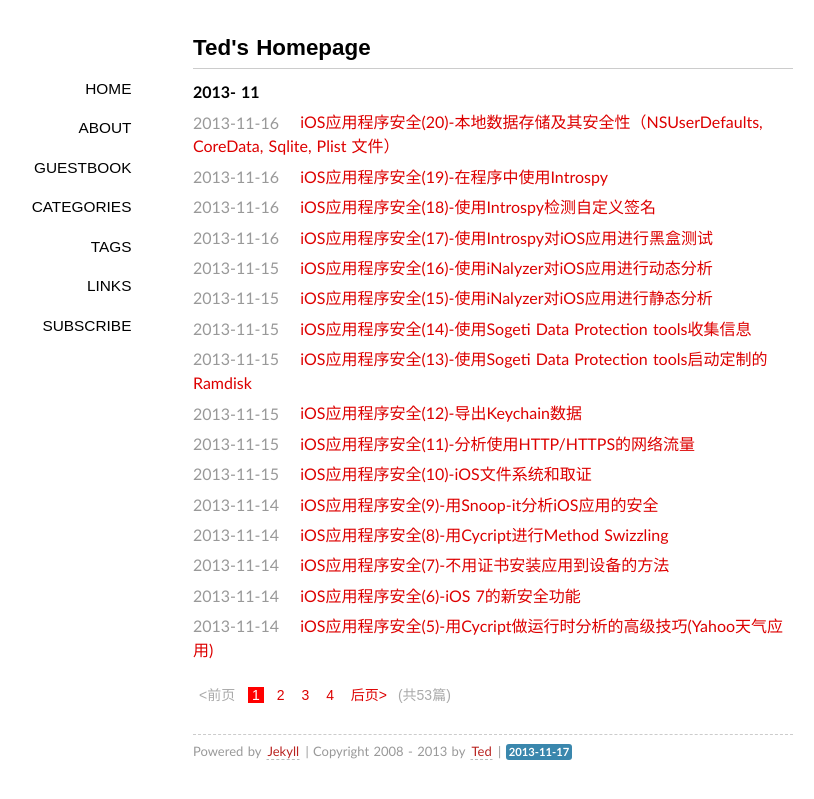
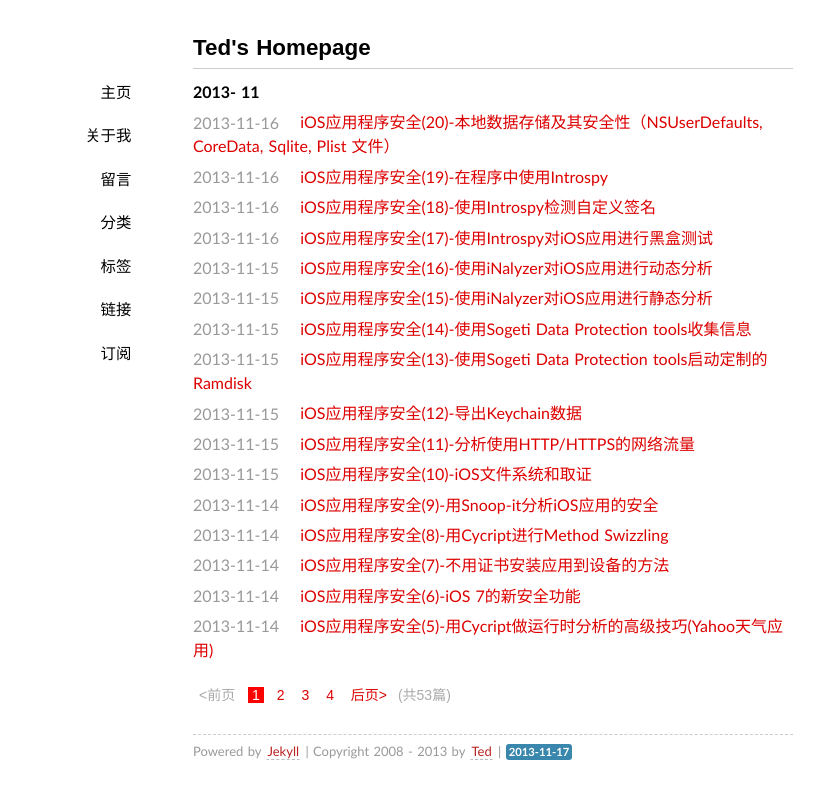
Before and after one commit to wufawei/wufawei.github.com, a Jekyll site: the page built from index.html, in a window 1280 px wide. Shown: the top 799 px of the page, without its empty margins (147-961 px from the left). Built offline with Jekyll 4.4.1, drawn with Linux system fonts in a browser that asks for light colours; some web fonts are replaced; Markdown is read by kramdown in place of the engine named in the settings; the list of posts is cut into pages by our own code.

Commit message:
add baidu index

```diff
--- a/_layouts/default.html
+++ b/_layouts/default.html
@@ -1,6 +1,7 @@
 <!DOCTYPE html>
 <html xmlns="http://www.w3.org/1999/xhtml" xml:lang="en" lang="en-us">
   <head>
+    <meta name="baidu-site-verification" content="PGHYU6pv3q" />
     <meta http-equiv="content-type" content="text/html; charset=utf-8" />
     <meta name="author" content="{{ site.author }}" />
     <title>{{ page.title }} | {{ site.author }}</title>
@@ -16,13 +17,13 @@
         <h1>{{ page.title }}</h1>
         </header>
         <nav>
-        <span><a title="home page" class="" href="/">Home</a></span>
-        <span><a title="about" class="" href="/about/">About</a></span>
-        <span><a title="guestbook" class="" href="/guestbook/">Guestbook</a></span>
-        <span><a title="categories" class="" href="/categories/">Categories</a></span>
-        <span><a title="tags" class="" href="/tags/">Tags</a></span>
-        <span><a title="links" class="" href="/links/">Links</a></span>
-        <span><a title="subscribe by RSS" class="" href="/feed/">Subscribe</a></span>
+        <span><a title="home page" class="" href="/">主页</a></span>
+        <span><a title="about" class="" href="/about/">关于我</a></span>
+        <span><a title="guestbook" class="" href="/guestbook/">留言</a></span>
+        <span><a title="categories" class="" href="/categories/">分类</a></span>
+        <span><a title="tags" class="" href="/tags/">标签</a></span>
+        <span><a title="links" class="" href="/links/">链接</a></span>
+        <span><a title="subscribe by RSS" class="" href="/feed/">订阅</a></span>
         </nav>
         <article class="content">
         {{ content }}
```
